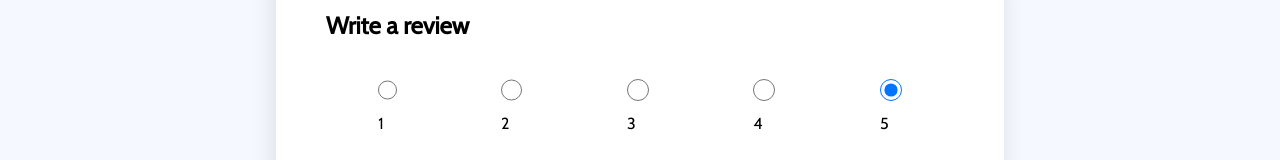
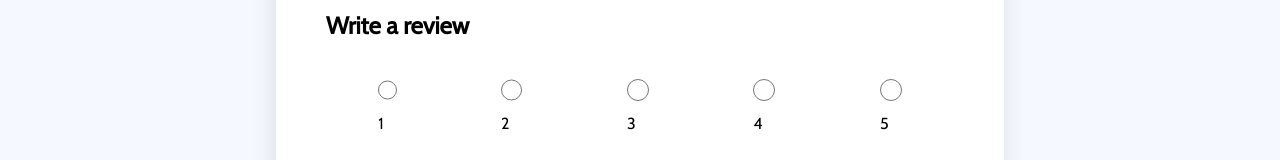
Before and after one commit to austindflatt/customer-reviews, a React (Create React App) app: page / in a window 1280 px wide. Shown: the part 129-289 px from the top of the page. Built offline with nearby package versions, Linux system fonts and the light colour scheme.

Commit message:
added useContext and useEffect hooks to RatingSelect component to show review rating to render when edit button is clicked

```diff
--- a/src/components/RatingSelect.jsx
+++ b/src/components/RatingSelect.jsx
@@ -1,6 +1,7 @@
 import React from 'react'
-import { useState } from 'react'
+import { useState, useContext, useEffect } from 'react'
 import styled from 'styled-components'
+import ReviewContext from '../context/ReviewContext'
 
 export const Rating = styled.ul`
   display: flex;
@@ -15,6 +16,13 @@ export const RatingLi = styled.li`
 
 function RatingSelect({ select }) {
   const [selected, setSelected] = useState(5);
+
+  const { reviewEdit } = useContext(ReviewContext)
+
+  useEffect(() => {
+    setSelected(reviewEdit.item.rating)
+  }, [reviewEdit])
+
   const handleChange = (e) => {
     setSelected(+e.currentTarget.value);
     select(+e.currentTarget.value);
```
